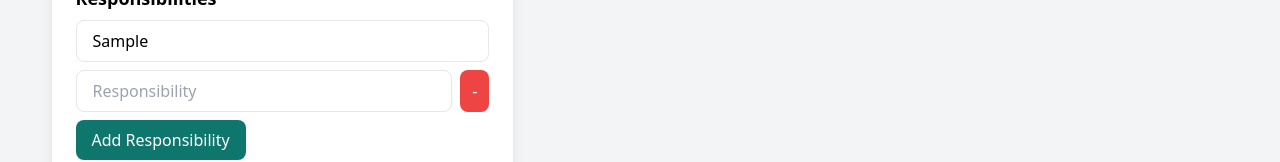
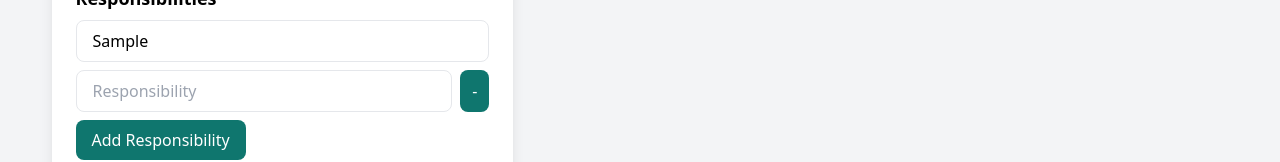
Before and after one commit to ShouryaBatra/fbla-web-dev, a Next.js app: page /new-posting in a window 1280 px wide. Both pictures are taken after typing "Sample" into the empty fields and a click on the button "Add Responsibility". Shown: the part 412-574 px from the top of the page. Built offline with nearby package versions, Linux system fonts and the light colour scheme; no server answers.

Commit message:
change red to green

```diff
--- a/src/pages/new-posting.js
+++ b/src/pages/new-posting.js
@@ -159,7 +159,7 @@ export default function NewPosting() {
                     <button
                       type="button"
                       onClick={() => handleRemoveResponsibility(index)}
-                      className="bg-red-500 text-white px-3 rounded-lg"
+                      className="bg-teal-700 text-white px-3 rounded-lg"
                     >
                       -
                     </button>
@@ -195,7 +195,7 @@ export default function NewPosting() {
                     <button
                       type="button"
                       onClick={() => handleRemoveSkill(index)}
-                      className="bg-red-500 text-white px-3 rounded-lg"
+                      className="bg-teal-700 text-white px-3 rounded-lg"
                     >
                       -
                     </button>
@@ -231,7 +231,7 @@ export default function NewPosting() {
                     <button
                       type="button"
                       onClick={() => handleRemoveQuestion(index)}
-                      className="bg-red-500 text-white px-3 rounded-lg"
+                      className="bg-teal-700 text-white px-3 rounded-lg"
                     >
                       -
                     </button>
```
